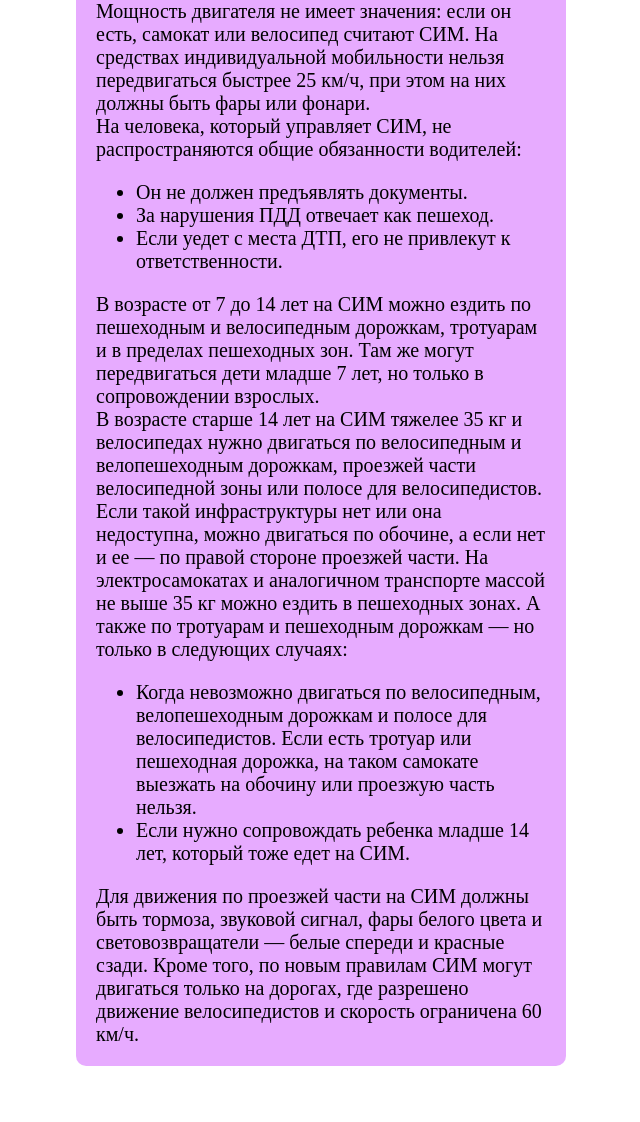
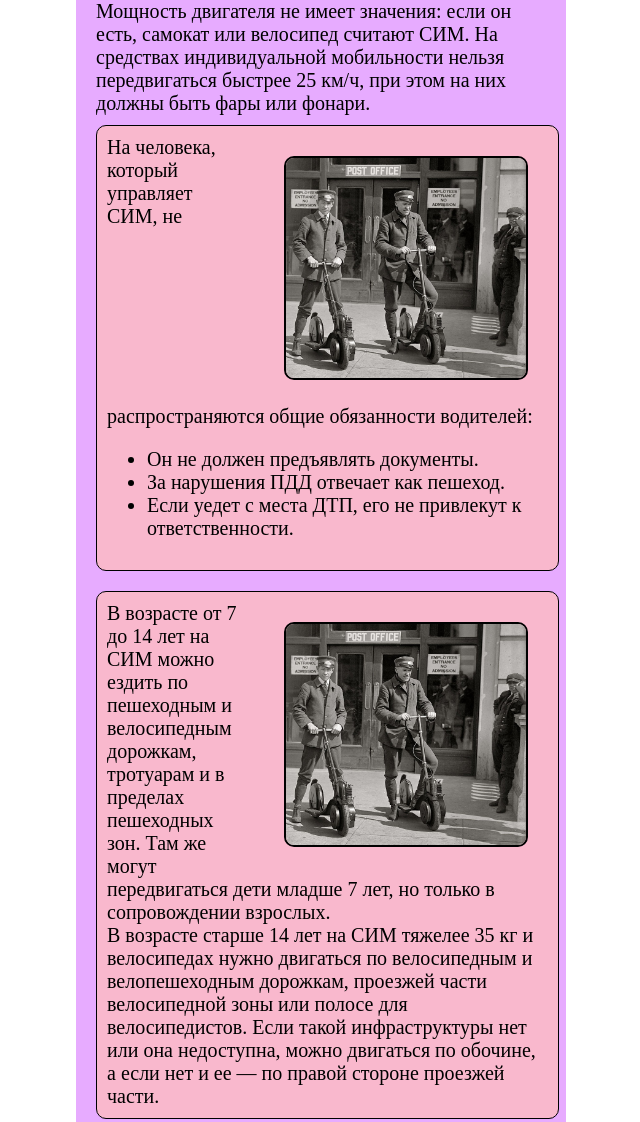
Before and after one commit to dmitryh2004/RKChIR_kursach, a plain HTML site: page html/electrosamokats_and_cars.html in a window 1280 px wide. Shown: the part 1104-2226 px from the top of the page, without its empty margins (349-989 px from the left). Drawn offline with Linux system fonts and the light colour scheme; a web font is replaced by a local one.

Commit message:
Tablet commit 1

```diff
--- a/html/electrosamokats_and_cars.html
+++ b/html/electrosamokats_and_cars.html
@@ -55,20 +55,44 @@
                             1 марта 2023 года в РФ был принят закон об электросамокатах, приравнивающий их к транспортным средствам. <br>
                             Теперь ПДД относят электросамокаты к так называемым "средствам индивидуальной мобильности", или СИМ. Это транспортные средства с двигателем, который приводит в движение одно или несколько колес или роликов: электросамокаты, электровелосипеды, электроскейтборды, гироскутеры, сегвеи, моноколеса и другой аналогичный транспорт. Мощность двигателя не имеет значения: если он есть, самокат или велосипед считают СИМ.
                             На средствах индивидуальной мобильности нельзя передвигаться быстрее 25 км/ч, при этом на них должны быть фары или фонари.<br>
+                            <div class="image_and_text" no_border no_color>
+                                <div class="image">
+                                    <img src="../media/img/autopeds-3.jpg">
+                                </div>
+                                <div class="text">
                                     На человека, который управляет СИМ, не распространяются общие обязанности водителей:
                                     <ul>
                                         <li>Он не должен предъявлять документы.</li>
                                         <li>За нарушения ПДД отвечает как пешеход.</li>
                                         <li>Если уедет с места ДТП, его не привлекут к ответственности.</li>
                                     </ul>
+                                </div>
+                            </div>
+                            <div class="image_and_text" no_border no_color>
+                            	<div class="image">
+                            		<img src="../media/img/autopeds-3.jpg">
+                            	</div>
+                            	<div class="text">
                             		В возрасте от 7 до 14 лет на СИМ можно ездить по пешеходным и велосипедным дорожкам, тротуарам и в пределах пешеходных зон. Там же могут передвигаться дети младше 7 лет, но только в сопровождении взрослых.<br>
                            		 В возрасте старше 14 лет на СИМ тяжелее 35 кг и велосипедах нужно двигаться по велосипедным и велопешеходным дорожкам, проезжей части велосипедной зоны или полосе для велосипедистов. Если такой инфраструктуры нет или она недоступна, можно двигаться по обочине, а если нет и ее — по правой стороне проезжей части.
+                            	</div>
+                            </div>
                             На электросамокатах и аналогичном транспорте массой не выше 35 кг можно ездить в пешеходных зонах. А также по тротуарам и пешеходным дорожкам — но только в следующих случаях:
                             <ul>
-                                <li>Когда невозможно двигаться по велосипедным, велопешеходным дорожкам и полосе для велосипедистов. Если есть тротуар или пешеходная дорожка, на таком самокате выезжать на обочину или проезжую часть нельзя.</li>
+                                <li>
+	                            	Когда невозможно двигаться по велосипедным, велопешеходным дорожкам и полосе для велосипедистов. Если есть тротуар или пешеходная дорожка, на таком самокате выезжать на обочину или проезжую часть нельзя.
+
+                                </li>
                                 <li>Если нужно сопровождать ребенка младше 14 лет, который тоже едет на СИМ.</li>
                             </ul>
+                            <div class="image_and_text" no_border no_color>
+                                <div class="image">
+                                	<img src="../media/img/autopeds-3.jpg">
+                            	</div>
+	                        	<div class="text">
                             		Для движения по проезжей части на СИМ должны быть тормоза, звуковой сигнал, фары белого цвета и световозвращатели — белые спереди и красные сзади. Кроме того, по новым правилам СИМ могут двигаться только на дорогах, где разрешено движение велосипедистов и скорость ограничена 60 км/ч.
+                            	</div>
+                        	</div>
                         </div>
                         <div class="background_square" id="bgs1" style="--i: 0">
 
```
Also changed, not shown: html/main.html (+1 -1 lines). Lines whose indentation alone changed are shown as unchanged.
